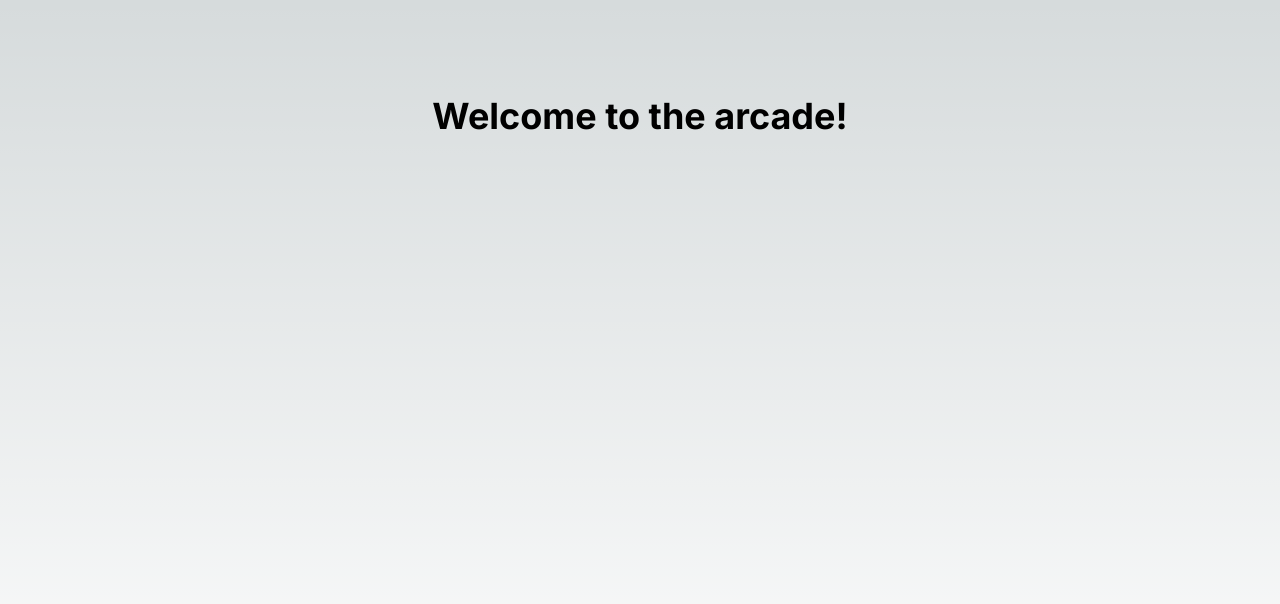
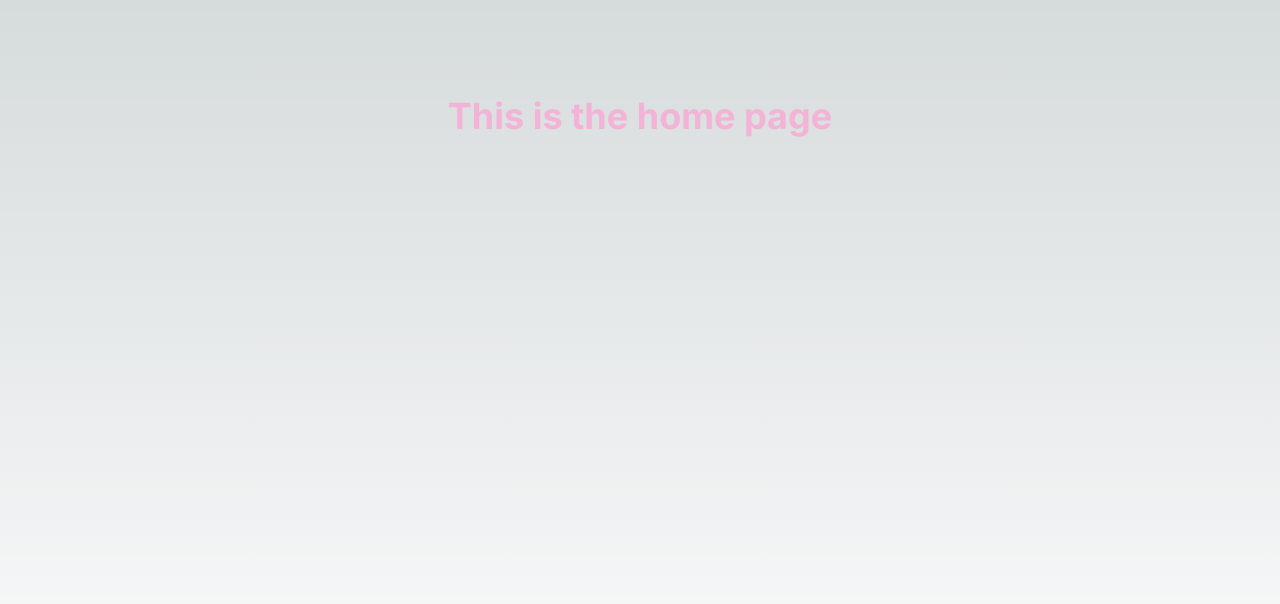
Before and after one commit to Clavvv/VirtualArcade, a Next.js app: page / in a window 1280 px wide. Shown: the top 604 px of the page. Built offline with nearby package versions, Linux system fonts and the light colour scheme.

Commit message:
something

```diff
--- a/app/page.js
+++ b/app/page.js
@@ -1,11 +1,16 @@
-import Image from "next/image";
+'use client'
+import { useState } from 'react'
+
+
 
 export default function Home() {
+
   return (
     <main className="flex min-h-screen flex-col items-center justify-between p-24">
-      <div className= "text-pink-500[80] text-4xl font-bold">
-        Welcome to the arcade!
+      <div className="text-pink-300/80 text-4xl font-bold">
+        This is the home page
       </div>
+
     </main>
   );
 }
```
